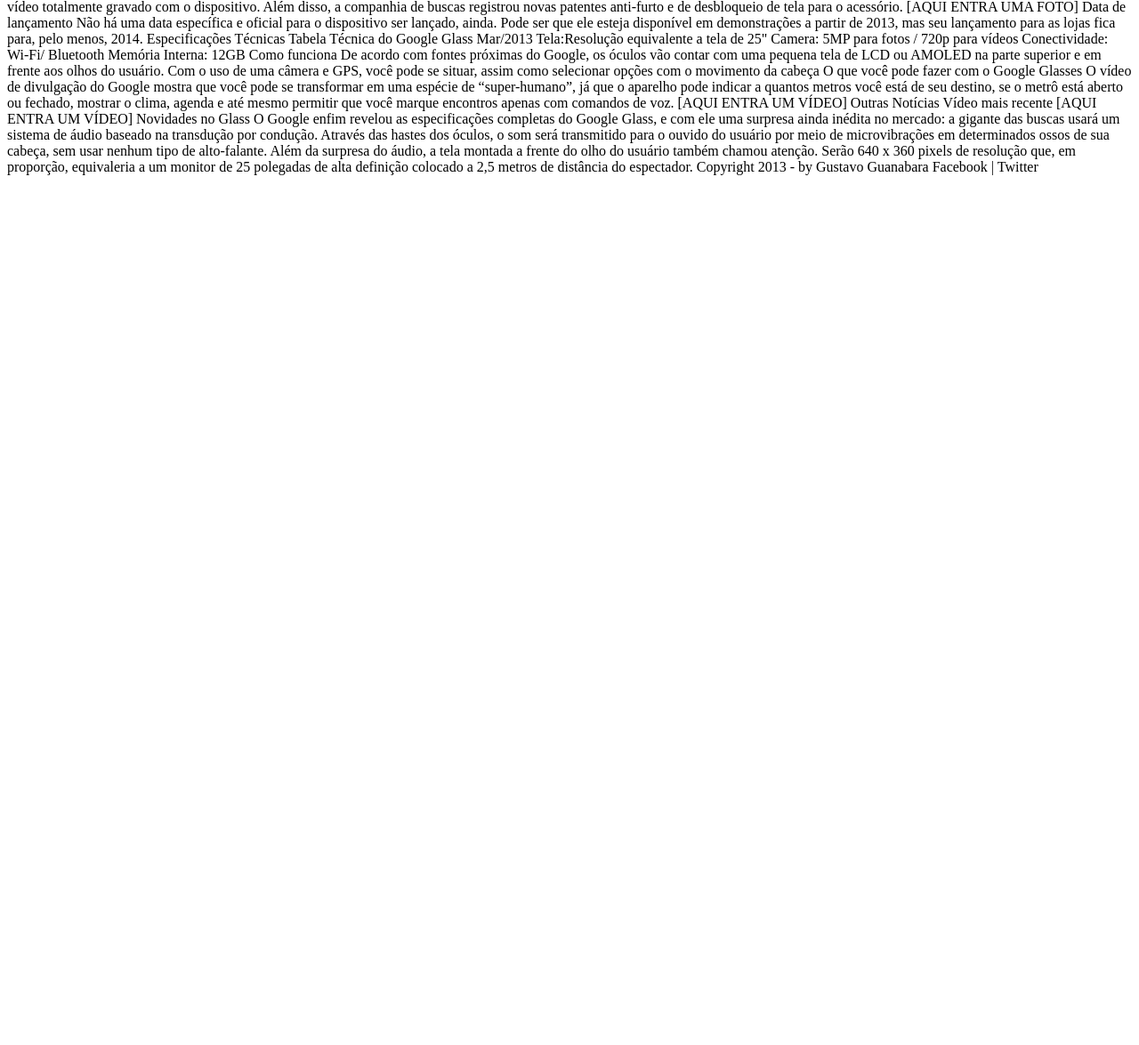
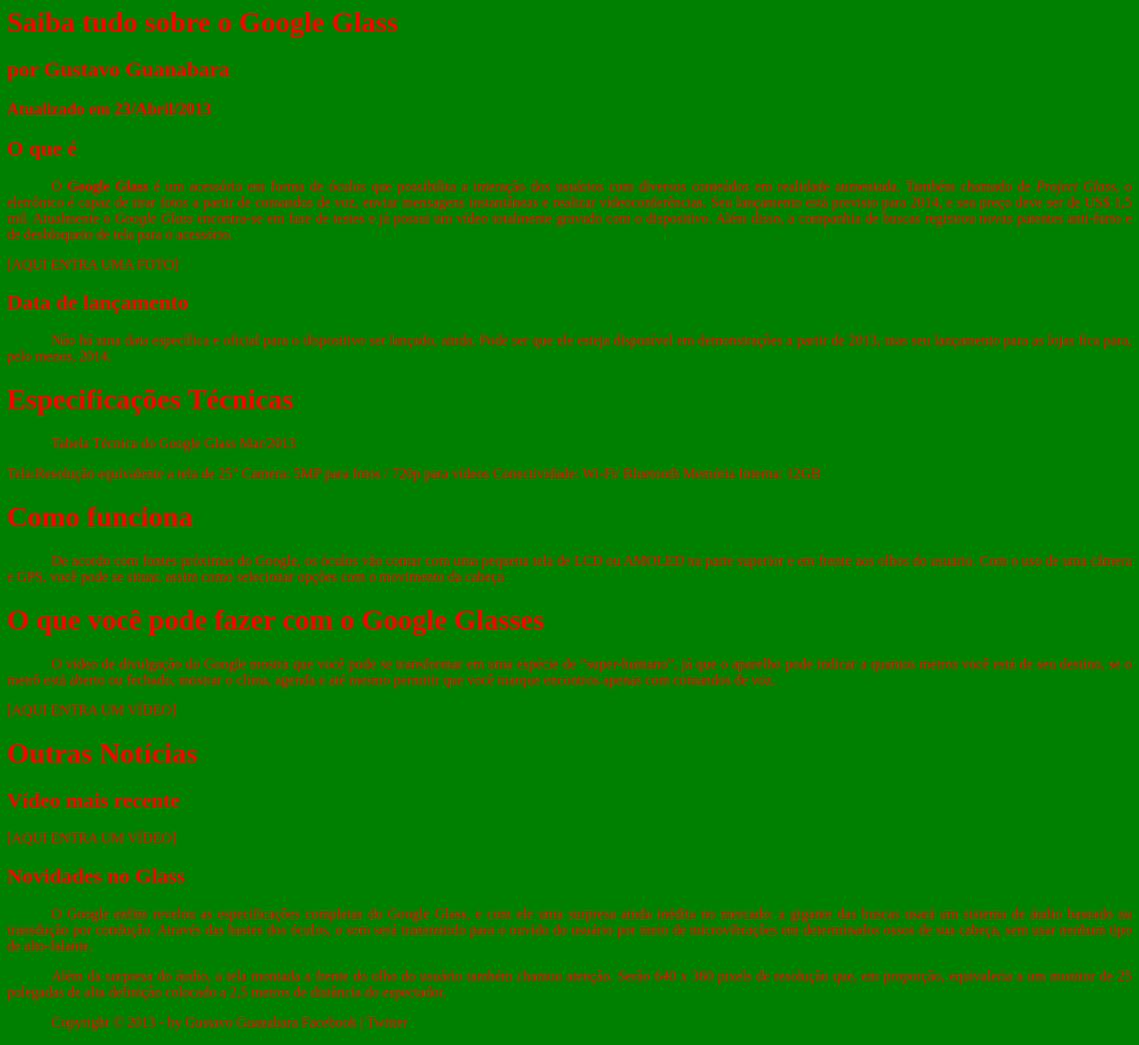
Before and after one commit to httpshoki/projeto-glass-html5, a plain HTML site: page index.html in a window 1280 px wide. Shown: the part 307-1482 px from the top of the page at 89% size. Before the commit the page ends 800 px from the top, so only its background shows below. Drawn offline with Linux system fonts and the light colour scheme.

Commit message:
menu changes

```diff
--- a/index.html
+++ b/index.html
@@ -4,6 +4,16 @@
 <head>
     <meta charset="UTF-8" />
     <title>Tudo Sobre Google Glass</title>
+    <style>
+        body {
+            background-color: green;
+            color: red;
+        }
+        p {
+            text-align: justify;
+            text-indent: 50px;
+        }
+    </style>
 </head>
 <body>
 <div id="interface">
@@ -24,47 +34,49 @@
     - Fale conosco
     </header>
 
-Tecnologia > Inovações
-Saiba tudo sobre o Google Glass
-por Gustavo Guanabara
-Atualizado em 23/Abril/2013
+    <hgroup>
+    <h3>Tecnologia > Inovações</h3>
+    <h1>Saiba tudo sobre o Google Glass</h1>
+    <h2>por Gustavo Guanabara</h2>
+    <h3>Atualizado em 23/Abril/2013</h3>
+    </hgroup>
 
-O que é
-O Google Glass é um acessório em forma de óculos que possibilita a interação dos usuários com diversos conteúdos em realidade aumentada. Também chamado de Project Glass, o eletrônico é capaz de tirar fotos a partir de comandos de voz, enviar mensagens instantâneas e realizar vídeoconferências. Seu lançamento está previsto para 2014, e seu preço deve ser de US$ 1,5 mil. Atualmente o Google Glass encontra-se em fase de testes e já possui um vídeo totalmente gravado com o dispositivo. Além disso, a companhia de buscas registrou novas patentes anti-furto e de desbloqueio de tela para o acessório.
+    <h2>O que é</h2>
+    <p>O <b>Google Glass</b> é um acessório em forma de óculos que possibilita a interação dos usuários com diversos conteúdos em realidade aumentada. Também chamado de <i>Project Glass</i>, o eletrônico é capaz de tirar fotos a partir de comandos de voz, enviar mensagens instantâneas e realizar vídeo&shy;con&shy;ferên&shy;cias. Seu lançamento está previsto para 2014, e seu preço deve ser de US$ 1,5 mil. Atualmente o <em>Google Glass</em> encontra-se em fase de testes e já possui um vídeo totalmente gravado com o dispositivo. Além disso, a companhia de buscas registrou novas patentes anti-furto e de desbloqueio de tela para o acessório.</p>
 
     [AQUI ENTRA UMA FOTO]
 
-Data de lançamento
-Não há uma data específica e oficial para o dispositivo ser lançado, ainda. Pode ser que ele esteja disponível em demonstrações a partir de 2013, mas seu lançamento para as lojas fica para, pelo menos, 2014.
+    <h2>Data de lançamento</h2>
+    <p>Não há uma data específica e oficial para o dispositivo ser lançado, ainda. Pode ser que ele esteja disponível em demonstrações a partir de 2013, mas seu lançamento para as lojas fica para, pelo menos, 2014.</p>
 
-Especificações Técnicas
-Tabela Técnica do Google Glass Mar/2013
+    <h1>Especificações Técnicas</h1>
+    <p>Tabela Técnica do Google Glass Mar/2013</p>
 
     Tela:Resolução equivalente a tela de 25"
     Camera: 5MP para fotos / 720p para vídeos
     Conectividade: Wi-Fi/ Bluetooth
     Memória Interna: 12GB
 
-Como funciona
-De acordo com fontes próximas do Google, os óculos vão contar com uma pequena tela de LCD ou AMOLED na parte superior e em frente aos olhos do usuário. Com o uso de uma câmera e GPS, você pode se situar, assim como selecionar opções com o movimento da cabeça
+    <h1>Como funciona</h1>
+    <p>De acordo com fontes próximas do Google, os óculos vão contar com uma pequena tela de LCD ou AMOLED na parte superior e em frente aos olhos do usuário. Com o uso de uma câmera e GPS, você pode se situar, assim como selecionar opções com o movimento da cabeça</p>
 
-O que você pode fazer com o Google Glasses
-O vídeo de divulgação do Google mostra que você pode se transformar em uma espécie de “super-humano”, já que o aparelho pode indicar a quantos metros você está de seu destino, se o metrô está aberto ou fechado, mostrar o clima, agenda e até mesmo permitir que você marque encontros apenas com comandos de voz.
+    <h1>O que você pode fazer com o Google Glasses</h1>
+    <p>O vídeo de divulgação do Google mostra que você pode se transformar em uma espécie de “super-humano”, já que o aparelho pode indicar a quantos metros você está de seu destino, se o metrô está aberto ou fechado, mostrar o clima, agenda e até mesmo permitir que você marque encontros apenas com comandos de voz.</p>
 
     [AQUI ENTRA UM VÍDEO]
 
-Outras Notícias
-Vídeo mais recente
+    <h1>Outras Notícias</h1>
+    <h2>Vídeo mais recente</h2>
 
     [AQUI ENTRA UM VÍDEO]
 
-Novidades no Glass
-O Google enfim revelou as especificações completas do Google Glass, e com ele uma surpresa ainda inédita no mercado: a gigante das buscas usará um sistema de áudio baseado na transdução por condução. Através das hastes dos óculos, o som será transmitido para o ouvido do usuário por meio de microvibrações em determinados ossos de sua cabeça, sem usar nenhum tipo de alto-falante.
+    <h2>Novidades no Glass</h2>
+    <p>O Google enfim revelou as especificações completas do Google Glass, e com ele uma surpresa ainda inédita no mercado: a gigante das buscas usará um sistema de áudio baseado na transdução por condução. Através das hastes dos óculos, o som será transmitido para o ouvido do usuário por meio de microvibrações em determinados ossos de sua cabeça, sem usar nenhum tipo de alto-falante.</p>
 
-Além da surpresa do áudio, a tela montada a frente do olho do usuário também chamou atenção. Serão 640 x 360 pixels de resolução que, em proporção, equivaleria a um monitor de 25 polegadas de alta definição colocado a 2,5 metros de distância do espectador.
+    <p>Além da surpresa do áudio, a tela montada a frente do olho do usuário também chamou atenção. Serão 640 x 360 pixels de resolução que, em proporção, equivaleria a um monitor de 25 polegadas de alta definição colocado a 2,5 metros de distância do espectador.</p>
 
-Copyright 2013 - by Gustavo Guanabara
-Facebook | Twitter
+    <p>Copyright &copy; 2013 - by Gustavo Guanabara
+    Facebook | Twitter</p>
 </div>
 </body>
 </html>
```
Lines whose indentation alone changed are shown as unchanged.
